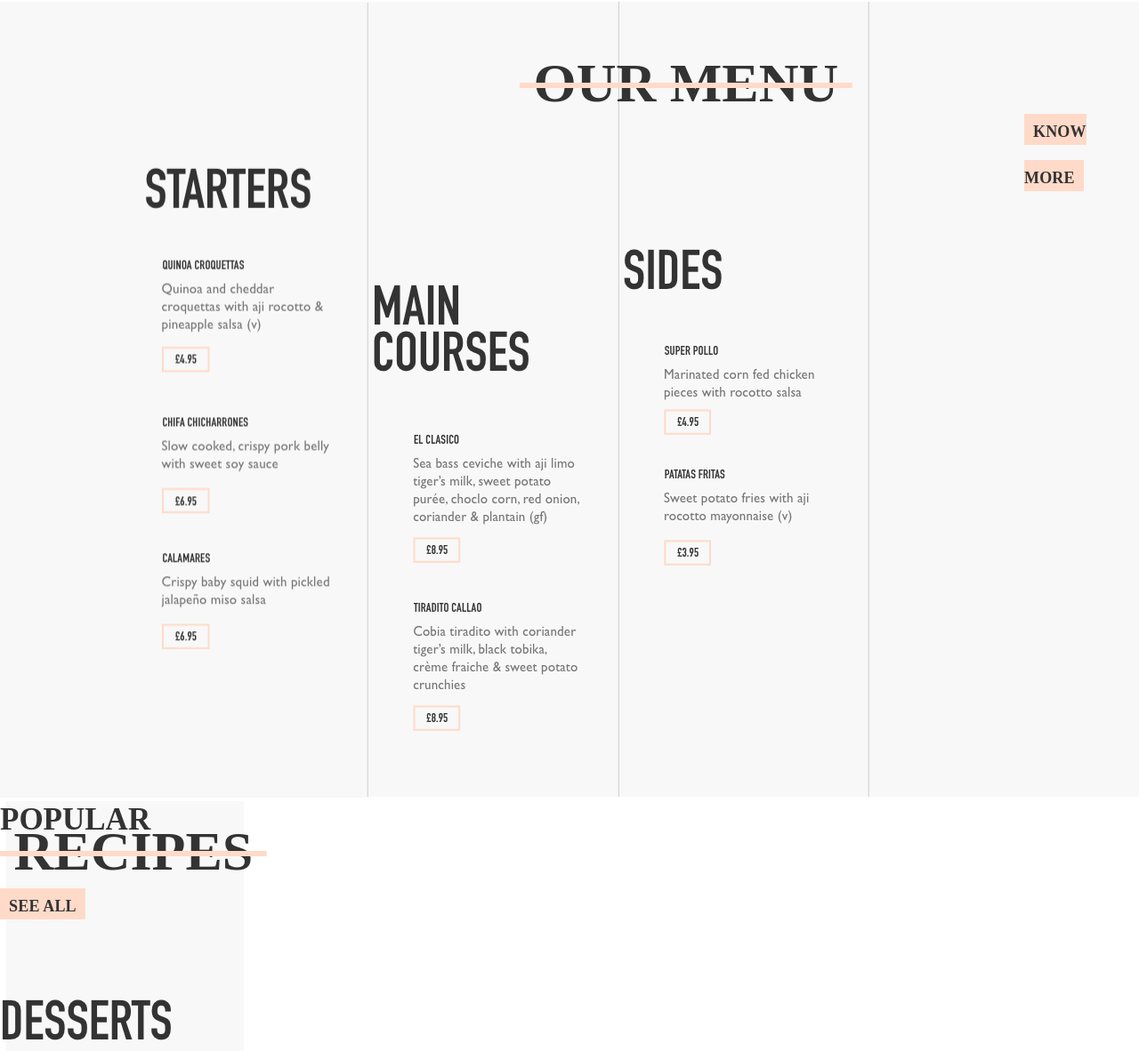
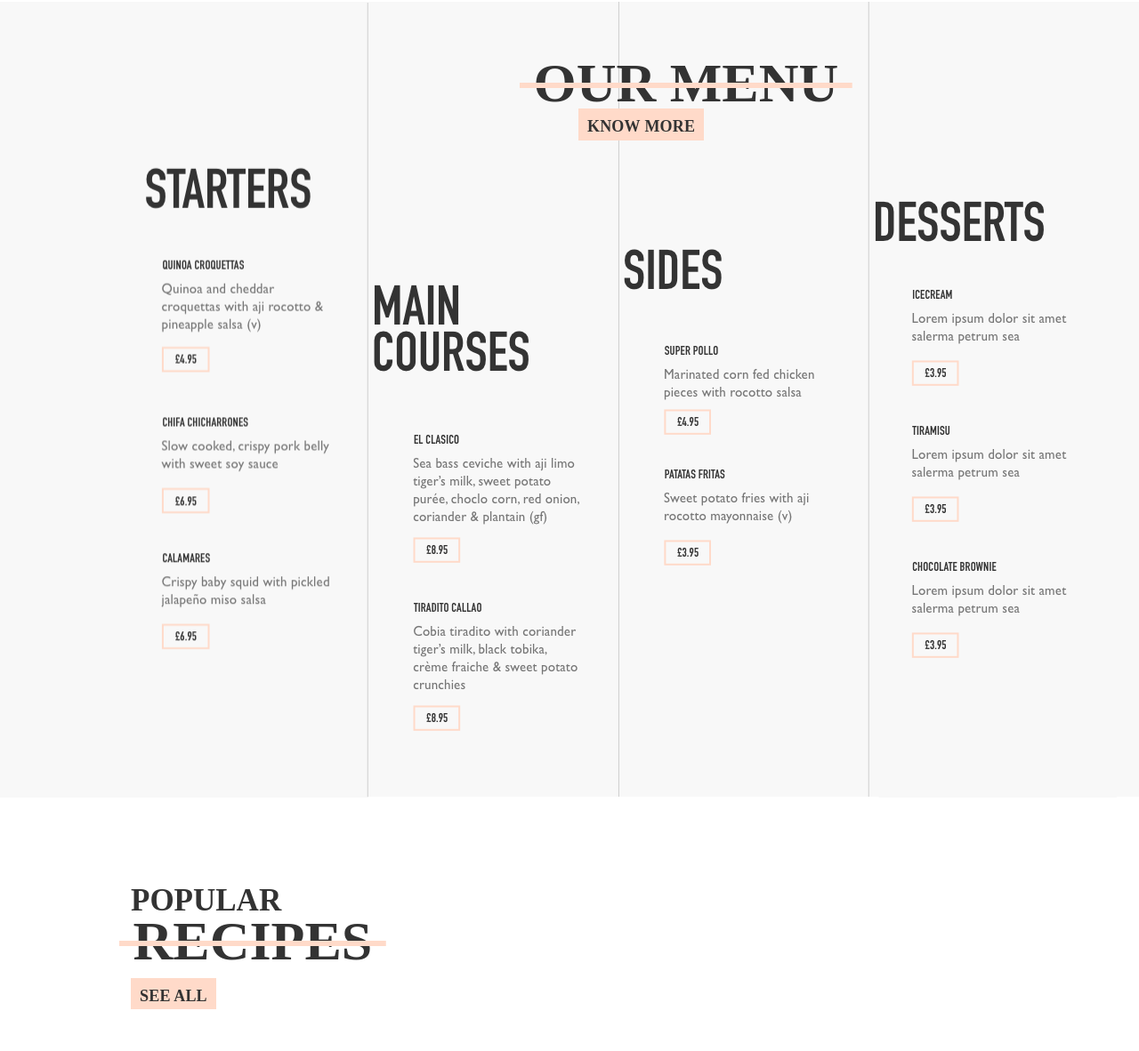
Before and after one commit to ialmeidapb/SG-challenge, a plain HTML site: page index.html in a window 1280 px wide. Shown: the part 2278-3460 px from the top of the page at 89% size. Drawn offline with Linux system fonts and the light colour scheme.

Commit message:
section 4

```diff
--- a/index.html
+++ b/index.html
@@ -53,7 +53,7 @@
 
     <section id="community" class="community-section">
       <div class="community-title">
-        <h1 class="comm-title1">MEET&nbspOUR</h1>
+        <h1 class="comm-title1">MEET&nbsp;OUR</h1>
         <h1 class="comm-title2">COMMUNITY</h1>
         <a class="link-btn" href="#">KNOW MORE</a>
         <p class="text-comm">
@@ -136,10 +136,10 @@
       </div>
       <!--TITLE-->
       <div class="our-menu-head">
-        <h1 class="our-menu-title">&nbsp;OUR MENU&nbsp;</h1>
+        <h1 class="our-menu-title">&nbsp;OUR&nbsp;MENU&nbsp;</h1>
 
         <div class="btn-our-menu">
-          <a class="link-btn" href="#">KNOW MORE</a>
+          <a class="link-btn" href="#">KNOW&nbsp;MORE</a>
         </div>
       </div>
     </section>
--- a/style.css
+++ b/style.css
@@ -319,15 +319,24 @@ li {
 .our-menu-head a {
   background-color: #ffdac9;
   color: #333333;
-  font: normal normal bold 18px/52px DIN Condensed;
+  font: normal normal bold 18px DIN Condensed;
   letter-spacing: 0.18px;
   text-align: left;
   text-decoration: none;
 }
 
+.our-menu-head{
+  position: absolute;
+}
+
 .btn-our-menu {
   padding-top: 120px;
   justify-content: center;
+}
+
+.btn-our-menu a{
+  margin-left: 650px;
+  position: absolute;
 }
 
 .starters {
@@ -350,8 +359,8 @@ li {
 }
 
 .r-title1{
-  top: 0px;
-left: 0px;
+padding-top: 91px;
+padding-left: 147px;
 width: 100px;
 height: 35px;
 text-align: left;
@@ -361,8 +370,8 @@ color: #333333;
 }
 
 .r-title2{
-  top: 33px;
-left: 0px;
+padding-top: 10px;
+padding-left: 134px;
 width: 161px;
 height: 62px;
 text-align: left;
@@ -380,6 +389,7 @@ text-decoration:  #ffdac9 line-through;
   text-align: left;
   text-decoration: none;
   font-size: 18px;
+  margin-left: 147px;
 }
 
 .r-link-btn{
```
